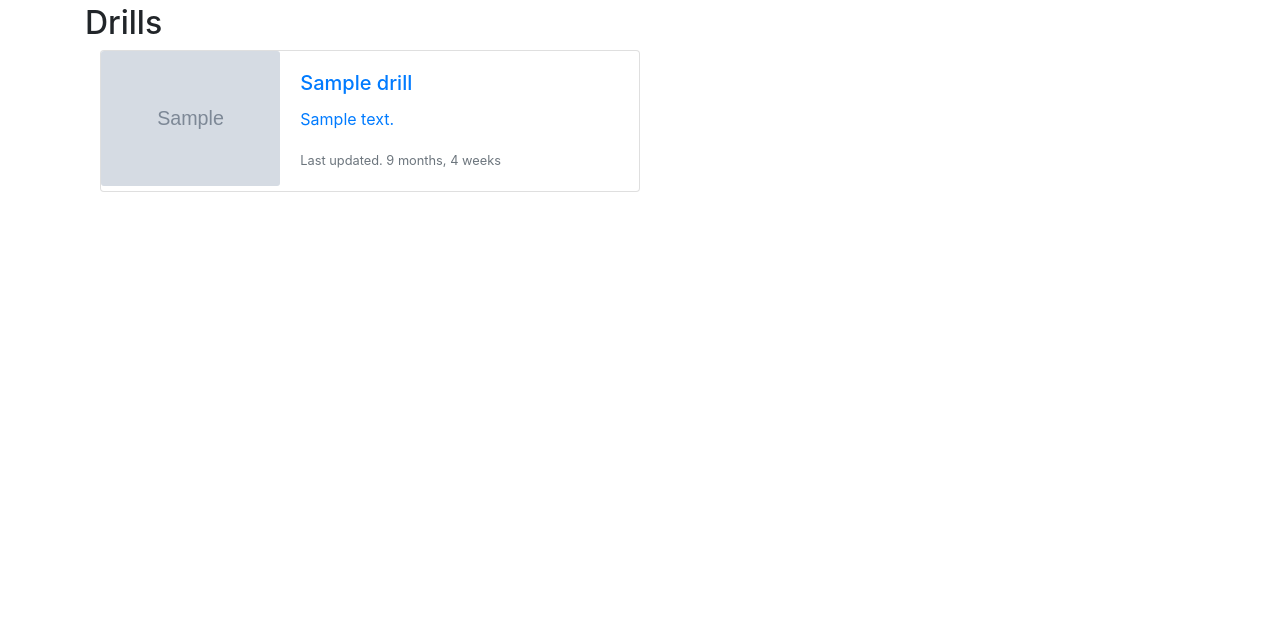
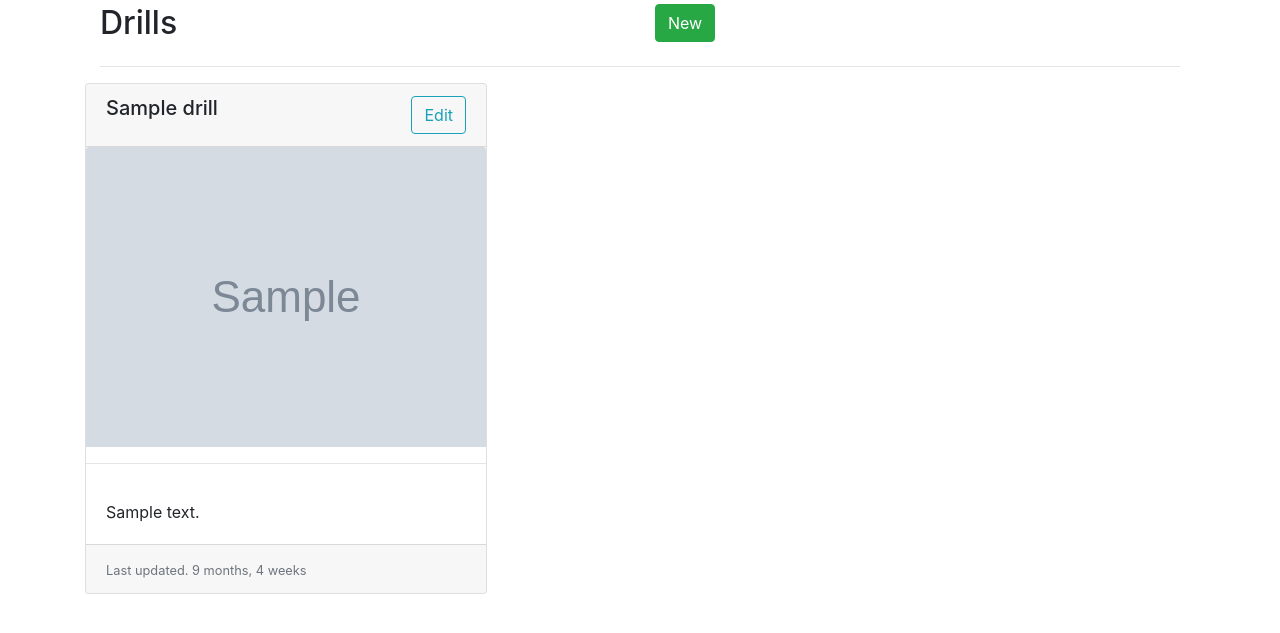
Before and after one commit to hrother/keeper_training, a Django app: page /drills/ in a window 1280 px wide. Shown: the part 56-689 px from the top of the page. Run offline with Django 3.2, Linux system fonts and the light colour scheme; tables that the repository leaves empty hold one stand-in row (values such as "Sample post"); grey boxes marked "Sample" are stand-in pictures; some libraries are stand-ins or nearby versions.

Commit message:
Add drill creation/update views

```diff
--- a/keeper_training/drills/models.py
+++ b/keeper_training/drills/models.py
@@ -13,6 +13,11 @@ class Drill(TimeStampedModel):
     description = models.TextField(null=True, blank=True)
     image = models.ImageField(null=True, blank=True)
 
+    @property
+    def image_url(self):
+        if self.image:
+            return self.image.url
+
     def get_absolute_url(self):
         """Get url for drill's detail view.
 
--- a/keeper_training/drills/urls.py
+++ b/keeper_training/drills/urls.py
@@ -1,9 +1,11 @@
 from django.urls import path
 
-from .views import drill_detail_view, drill_list_view
+from .views import drill_create_view, drill_detail_view, drill_list_view, drill_update_view
 
 app_name = "drills"
 urlpatterns = [
     path("", drill_list_view, name="list"),
     path("<slug:slug>/", drill_detail_view, name="detail"),
+    path("add", drill_create_view, name="add"),
+    path("<slug:slug>/update", drill_update_view, name="update"),
 ]
--- a/keeper_training/drills/views.py
+++ b/keeper_training/drills/views.py
@@ -1,4 +1,5 @@
 from django.views.generic import DetailView, ListView
+from django.views.generic.edit import CreateView, UpdateView
 
 from .models import Drill
 
@@ -12,5 +13,17 @@ class DrillDetailView(DetailView):
     model = Drill
 
 
+class DrillCreateView(CreateView):
+    model = Drill
+    fields = ("name", "description", "image")
+
+
+class DrillUpdateView(UpdateView):
+    model = Drill
+    fields = ("name", "description", "image")
+
+
 drill_list_view = DrillListView.as_view()
 drill_detail_view = DrillDetailView.as_view()
+drill_create_view = DrillCreateView.as_view()
+drill_update_view = DrillUpdateView.as_view()
--- a/keeper_training/templates/drills/drill_detail.html
+++ b/keeper_training/templates/drills/drill_detail.html
@@ -8,10 +8,10 @@
     <div class="row">
 
         <div class="col-md-4">
-
+            {% if drill.image %}
             <img src="{{ drill.image.url }}" class="rounded float-left img-fluid"  alt="Image of drill">
             <!-- <img src="{[drill.image.url}}" alt=""> -->
-
+            {% endif %}
         </div>
         <div class="col">
             <p>{{drill.description}}</p>
--- a/keeper_training/templates/drills/drill_list.html
+++ b/keeper_training/templates/drills/drill_list.html
@@ -4,27 +4,37 @@
 
 {% block content %}
 <div class="container">
-    <div class="row"><h2>Drills</h2></div>
     <div class="row">
+        <div class="col">
+            <h2>Drills</h2>
+        </div>
+        <div class="col"><a href="{% url 'drills:add' %}" class="btn btn-success">New</a></div>
+
+    </div>
+    <hr>
+    <div class="row">
+        <div class="card-deck">
             {% for drill in drill_list %}
-            <div class="col">
-                <div class="card mb-3" style="max-width: 540px;">
-                    <a href="{{ drill.get_absolute_url }}">
-                    <div class="row no-gutters">
-                    <div class="col-md-4">
-                        <img src="{{drill.image.url}}" class="card-img" alt="Image of drill">
+            <div class="card">
+                <div class="card-header">
+                    <div class="row">
+                        <div class="col">
+                            <h5 class="card-title">{{drill.name}}</h5>
+                        </div>
+                        <div class="col"><a href="{% url 'drills:update' drill.slug %}"
+                                class="btn btn-outline-info float-right">Edit</a></div>
                     </div>
-                    <div class="col-md-8">
-                        <div class="card-body">
-                        <h5 class="card-title">{{ drill.name }}</h5>
-                        <p class="card-text">{{ drill.description }}</p>
-                        <p class="card-text"><small class="text-muted">{% trans "Last updated." %} {{ drill.modified | timesince }}</small></p>
-                        </div>
-                    </div>
-                    </div>
-                </a>
                 </div>
-
+                <img src="{{drill.image_url|default_if_none:'#' }}" class="card-img-top" alt="Image of drill">
+                <hr>
+                <div class="card-body">
+                    <p class="card-text">{{drill.description}}</p>
+                </div>
+                <div class="card-footer">
+                    <small class="text-muted">{% trans "Last updated." %}
+                        {{ drill.modified | timesince }}</small>
+                </div>
+            </div>
             {% endfor %}
         </div>
     </div>
```
Also changed, not shown: keeper_training/templates/drills/drill_form.html (added, +12 -0 lines).
